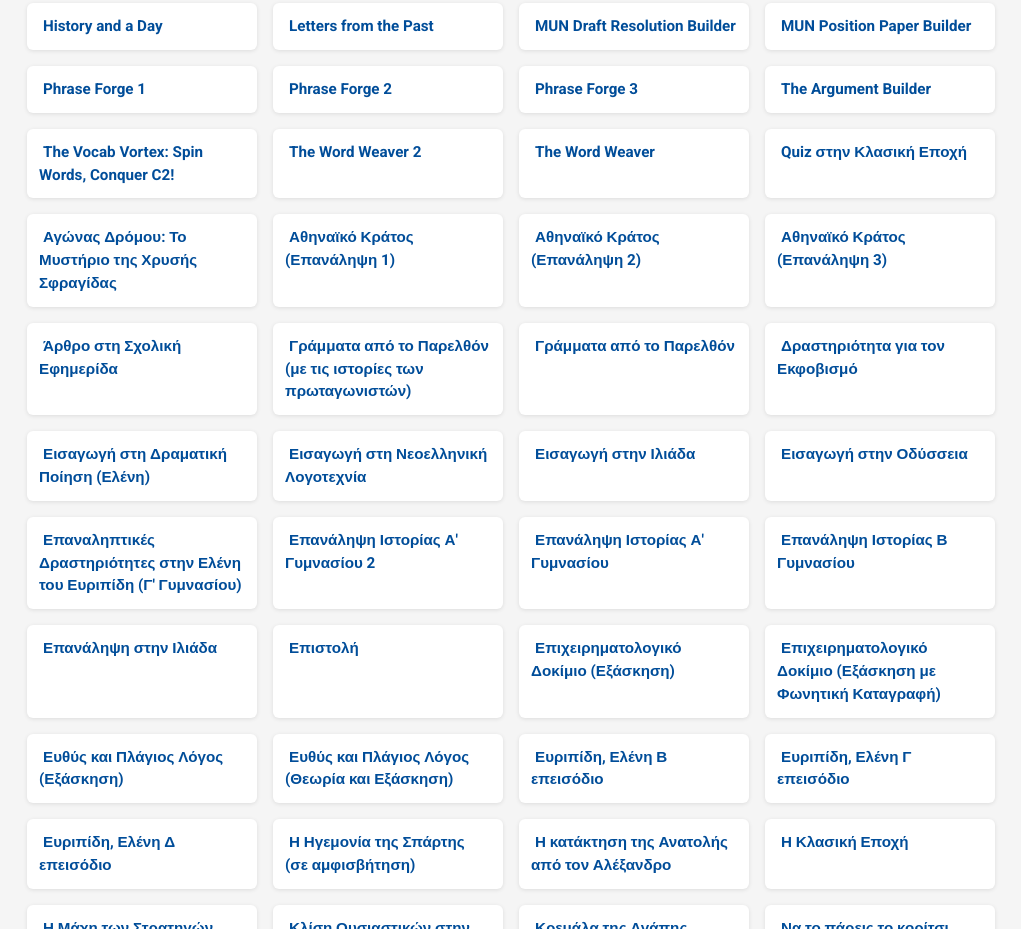
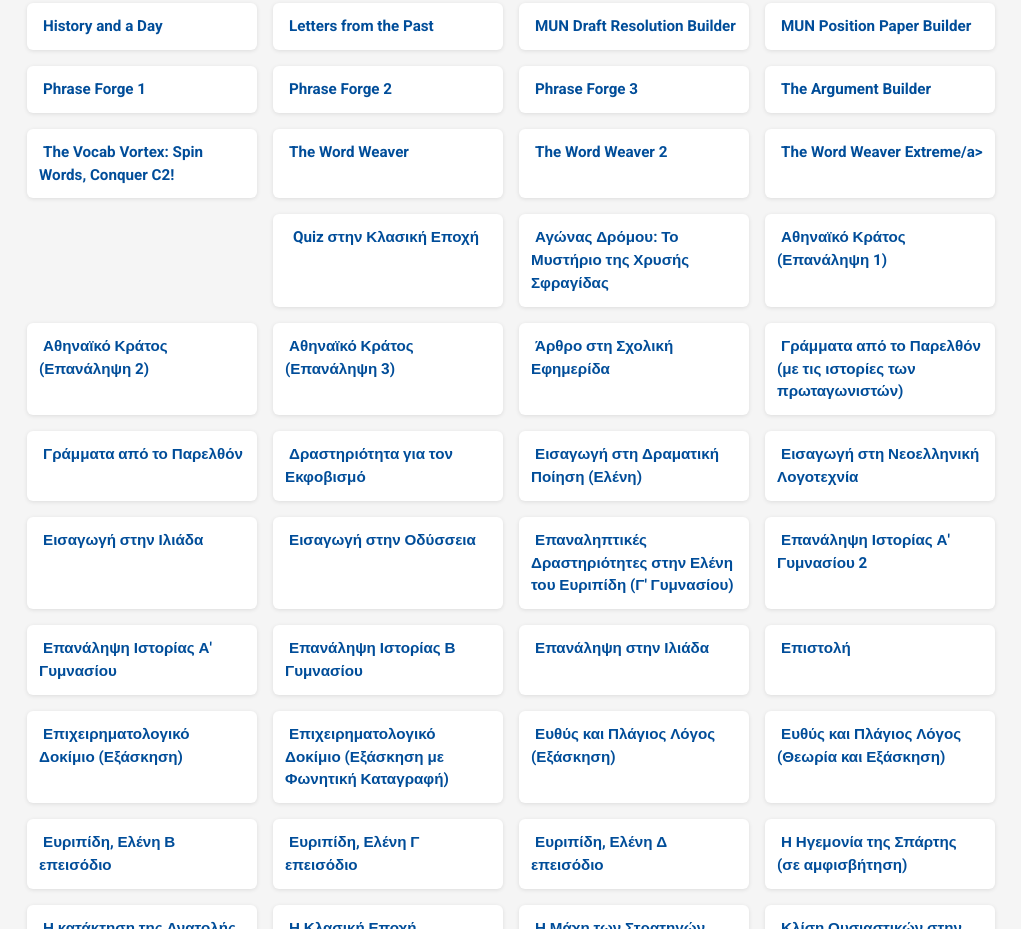
Before and after one commit to domvroshub/notes, a plain HTML site: page index.html in a window 1280 px wide. Shown: the part 840-1769 px from the top of the page, without its empty margins (129-1150 px from the left). Drawn offline with Linux system fonts and the light colour scheme.

Commit message:
Update index.html

```diff
--- a/index.html
+++ b/index.html
@@ -200,10 +200,13 @@
                     <p><strong><a href="https://pdomvros-edu.github.io/vocab-vortex1/" target="_blank" rel="noopener noreferrer">The Vocab Vortex: Spin Words, Conquer C2!</a></strong></p>
                 </div>
                 <div class="item">
+                    <p><strong><a href="https://pdomvros-edu.github.io/word-weaver/" target="_blank" rel="noopener noreferrer">The Word Weaver</a></strong></p>
+                  </div>
+                <div class="item">
                     <p><strong><a href="https://pdomvros-edu.github.io/word-weaver2/" target="_blank" rel="noopener noreferrer">The Word Weaver 2</a></strong></p>
                 </div>
                 <div class="item">
-                    <p><strong><a href="https://pdomvros-edu.github.io/word-weaver/" target="_blank" rel="noopener noreferrer">The Word Weaver</a></strong></p>
+                    <p><strong><a href="https://pdomvros-edu.github.io/word-weaver-extreme/" target="_blank" rel="noopener noreferrer">The Word Weaver Extreme/a></strong></p>
                 </div>
                 <div class="item">
                     <p><strong><a href="https://pdomvros.github.io/classical-era-quiz/" target="_blank" rel="noopener noreferrer">Quiz στην Κλασική Εποχή</a></strong></p>
```
